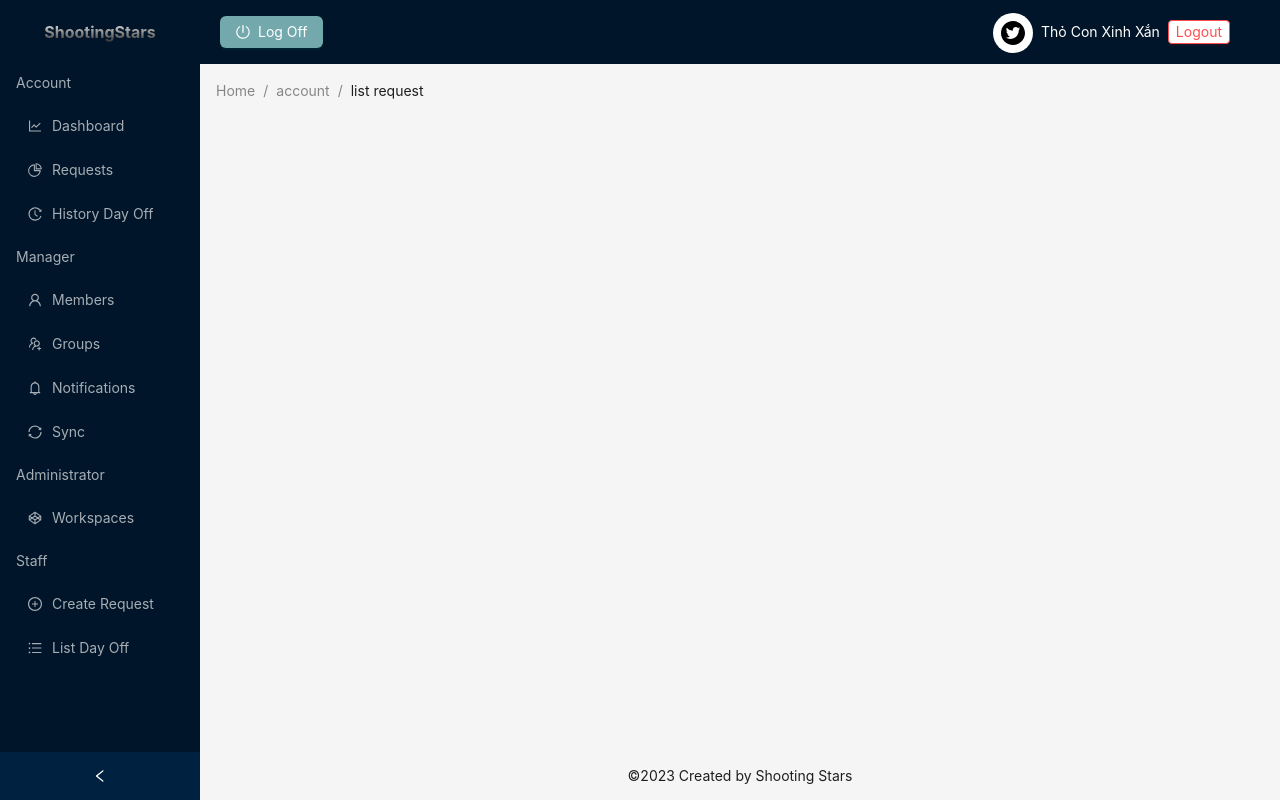
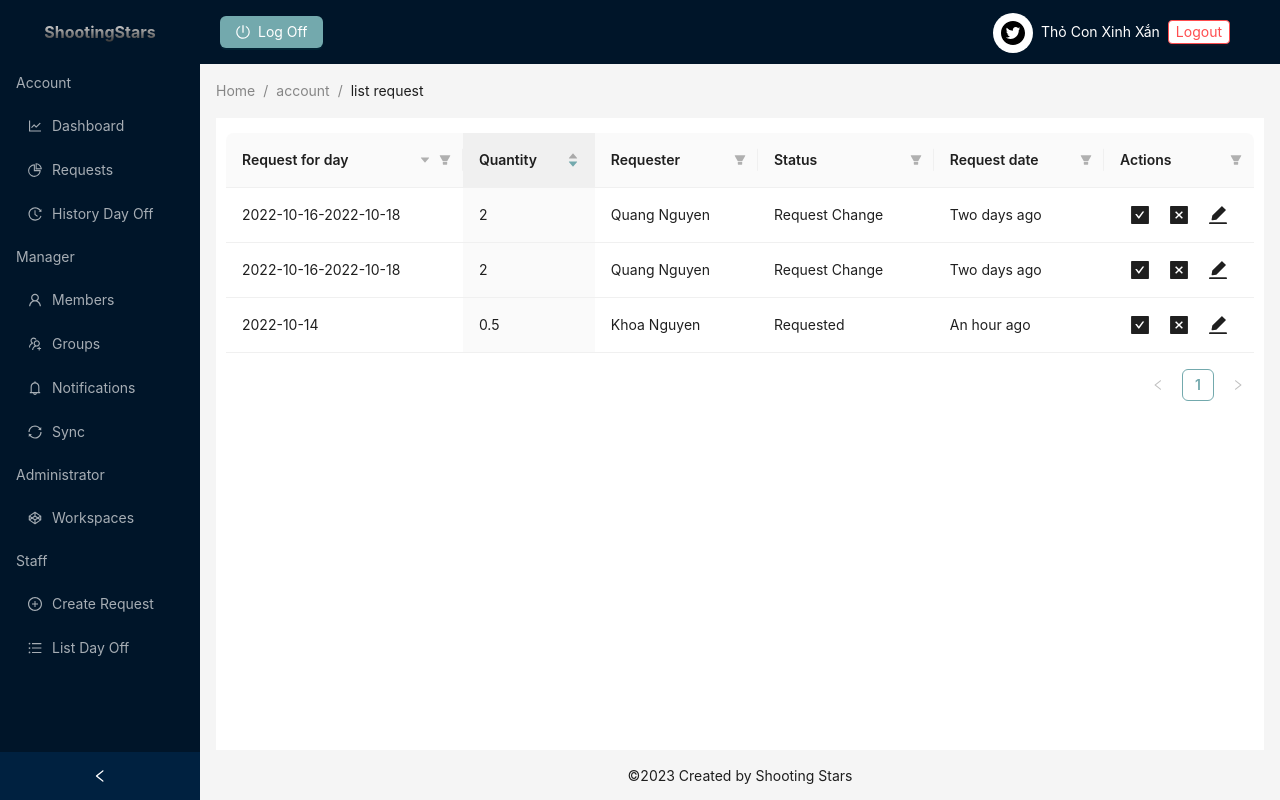
Before and after one commit to khoinguyen80/UI-code-, a React (Vite) app: page /account/list-request in a window 1280 px wide. Built offline with nearby package versions, Linux system fonts and the light colour scheme.

Commit message:
Nguyen-Feature-Create master form review request (#11)
* feat: create-form-review-request

* feat: create-form-review-request

* feat: create-master-form-review-request

* feat: create-master-form-review-request

---------

Co-authored-by: nguyendeptrai <nguyendeptrai@gmail.com>

```diff
--- a/src/App.jsx
+++ b/src/App.jsx
@@ -2,7 +2,7 @@ import MainLayouts from '@root/layouts/MainLayout'
 import { BrowserRouter, Routes, Route } from 'react-router-dom'
 import { ToastContainer } from 'react-toastify'
 import 'react-toastify/dist/ReactToastify.css'
-
+import FormReviewRequest from './pages/Account/Request/FormReviewRequest'
 import Dashboard from './pages/Dashboard/Dashboard'
 import ManagerGroupDetail from './pages/Manager/ManagerGroupDetail'
 import Notification from './pages/Manager/Notification'
@@ -39,6 +39,11 @@ export default function App() {
             element={<ManagerGroupDetail />}
             path={`manager/groups/detail`}
           />
+          <Route
+            exact
+            element={<FormReviewRequest />}
+            path='/account/list-request'
+          />
         </Routes>
       </MainLayouts>
     </BrowserRouter>
--- /dev/null
+++ b/src/layouts/FormReviewRequest.jsx
@@ -0,0 +1,129 @@
+import { Table } from 'antd'
+const columns = [
+  {
+    title: 'Request for day',
+    dataIndex: 'request_day',
+    filters: [
+      {
+        text: 'Joe',
+        value: 'Joe',
+      },
+      {
+        text: 'Jim',
+        value: 'Jim',
+      },
+      {
+        text: 'Submenu',
+        value: 'Submenu',
+        children: [
+          {
+            text: 'Green',
+            value: 'Green',
+          },
+          {
+            text: 'Black',
+            value: 'Black',
+          },
+        ],
+      },
+    ],
+    // specify the condition of filtering result
+    // here is that finding the name started with `value`
+    onFilter: (value, record) => 0 === record.request_day.indexOf(value),
+    sorter: (a, b) => a.request_day.length - b.request_day.length,
+    sortDirections: ['descend'],
+  },
+  {
+    title: 'Quantity',
+    dataIndex: 'quantity',
+    defaultSortOrder: 'descend',
+    sorter: (a, b) => a.quantity - b.quantity,
+  },
+  {
+    title: 'Requester',
+    dataIndex: 'requester',
+    filters: [
+      {
+        text: 'London',
+        value: 'London',
+      },
+      {
+        text: 'New York',
+        value: 'New York',
+      },
+    ],
+    onFilter: (value, record) => 0 === record.requester.indexOf(value),
+  },
+  {
+    title: 'Status',
+    dataIndex: 'status',
+    filters: [
+      {
+        text: 'London',
+        value: 'London',
+      },
+      {
+        text: 'New York',
+        value: 'New York',
+      },
+    ],
+    onFilter: (value, record) => 0 === record.status.indexOf(value),
+  },
+  {
+    title: 'Request date',
+    dataIndex: 'request_date',
+    filters: [
+      {
+        text: 'London',
+        value: 'London',
+      },
+      {
+        text: 'New York',
+        value: 'New York',
+      },
+    ],
+    onFilter: (value, record) => 0 === record.request_date.indexOf(value),
+  },
+  {
+    title: 'Actions',
+    dataIndex: 'actions',
+    filters: [
+      {
+        text: 'London',
+        value: 'London',
+      },
+      {
+        text: 'New York',
+        value: 'New York',
+      },
+    ],
+    onFilter: (value, record) => 0 === record.actions.indexOf(value),
+  },
+]
+const data = [
+  {
+    key: '1',
+    request_day: '2022-10-14',
+    quantity: 0.5,
+    requester: 'Khoa Nguyen',
+    status: 'Requested',
+    request_date: 'An hour ago',
+    actions: 'Create Delete Edit',
+  },
+  {
+    key: '2',
+    request_day: '2022-10-16-2022-10-18',
+    quantity: 2,
+    requester: 'Quang Nguyen',
+    status: 'Request Change',
+    request_date: 'Two days ago',
+    actions: 'Create Delete Edit',
+  },
+]
+const onChange = (pagination, filters, sorter, extra) => {
+  console.log('params', pagination, filters, sorter, extra)
+}
+const FormReviewRequest = () => (
+  <Table columns={columns} dataSource={data} onChange={onChange} />
+)
+export default FormReviewRequest
--- a/src/layouts/navigations.jsx
+++ b/src/layouts/navigations.jsx
@@ -28,9 +28,9 @@ export const navigations = [
       },
       {
         key: 3,
-        label: <Link to='/requests'>Requests</Link>,
+        label: <Link to='/account/list-request'>Requests</Link>,
         icon: <PieChartOutlined />,
-        path: 'requests',
+        path: '/account/list-request',
       },
       {
         key: 4,
--- /dev/null
+++ b/src/pages/Account/Request/FormReviewRequest.jsx
@@ -0,0 +1,167 @@
+import {
+  CheckSquareFilled,
+  CloseSquareFilled,
+  EditFilled,
+} from '@ant-design/icons'
+import ContentLayout from '@root/layouts/ContentLayout'
+import { Row, Table } from 'antd'
+const columns = [
+  {
+    title: 'Request for day',
+    dataIndex: 'request_day',
+    filters: [
+      {
+        text: 'Joe',
+        value: 'Joe',
+      },
+      {
+        text: 'Jim',
+        value: 'Jim',
+      },
+      {
+        text: 'Submenu',
+        value: 'Submenu',
+        children: [
+          {
+            text: 'Green',
+            value: 'Green',
+          },
+          {
+            text: 'Black',
+            value: 'Black',
+          },
+        ],
+      },
+    ],
+    // specify the condition of filtering result
+    // here is that finding the name started with `value`
+    onFilter: (value, record) => 0 === record.request_day.indexOf(value),
+    sorter: (a, b) => a.request_day.length - b.request_day.length,
+    sortDirections: ['descend'],
+  },
+  {
+    title: 'Quantity',
+    dataIndex: 'quantity',
+    defaultSortOrder: 'descend',
+    sorter: (a, b) => a.quantity - b.quantity,
+  },
+  {
+    title: 'Requester',
+    dataIndex: 'requester',
+    filters: [
+      {
+        text: 'London',
+        value: 'London',
+      },
+      {
+        text: 'New York',
+        value: 'New York',
+      },
+    ],
+    onFilter: (value, record) => 0 === record.requester.indexOf(value),
+  },
+  {
+    title: 'Status',
+    dataIndex: 'status',
+    filters: [
+      {
+        text: 'London',
+        value: 'London',
+      },
+      {
+        text: 'New York',
+        value: 'New York',
+      },
+    ],
+    onFilter: (value, record) => 0 === record.status.indexOf(value),
+  },
+  {
+    title: 'Request date',
+    dataIndex: 'request_date',
+    filters: [
+      {
+        text: 'London',
+        value: 'London',
+      },
+      {
+        text: 'New York',
+        value: 'New York',
+      },
+    ],
+    onFilter: (value, record) => 0 === record.request_date.indexOf(value),
+  },
+  {
+    title: 'Actions',
+    dataIndex: 'actions',
+    width: 150,
+    filters: [
+      {
+        text: 'London',
+        value: 'London',
+      },
+      {
+        text: 'New York',
+        value: 'New York',
+      },
+    ],
+    onFilter: (value, record) => 0 === record.actions.indexOf(value),
+  },
+]
+const data = [
+  {
+    key: '1',
+    request_day: '2022-10-14',
+    quantity: 0.5,
+    requester: 'Khoa Nguyen',
+    status: 'Requested',
+    request_date: 'An hour ago',
+    actions: (
+      <Row justify='space-around'>
+        <CheckSquareFilled style={{ fontSize: '20px' }} />
+        <CloseSquareFilled style={{ fontSize: '20px' }} />
+        <EditFilled style={{ fontSize: '20px' }} />
+      </Row>
+    ),
+  },
+  {
+    key: '2',
+    request_day: '2022-10-16-2022-10-18',
+    quantity: 2,
+    requester: 'Quang Nguyen',
+    status: 'Request Change',
+    request_date: 'Two days ago',
+    actions: (
+      <Row justify='space-around'>
+        <CheckSquareFilled style={{ fontSize: '20px' }} />
+        <CloseSquareFilled style={{ fontSize: '20px' }} />
+        <EditFilled style={{ fontSize: '20px' }} />
+      </Row>
+    ),
+  },
+  {
+    key: '3',
+    request_day: '2022-10-16-2022-10-18',
+    quantity: 2,
+    requester: 'Quang Nguyen',
+    status: 'Request Change',
+    request_date: 'Two days ago',
+    actions: (
+      <Row justify='space-around'>
+        <CheckSquareFilled style={{ fontSize: '20px' }} />
+        <CloseSquareFilled style={{ fontSize: '20px' }} />
+        <EditFilled style={{ fontSize: '20px' }} />
+      </Row>
+    ),
+  },
+]
+const onChange = (pagination, filters, sorter, extra) => {
+  console.log('params', pagination, filters, sorter, extra)
+}
+const FormReviewRequest = () => (
+  <>
+    <ContentLayout>
+      <Table columns={columns} dataSource={data} onChange={onChange} />
+    </ContentLayout>
+  </>
+)
+export default FormReviewRequest
--- a/src/pages/User/CreateRequest.jsx
+++ b/src/pages/User/CreateRequest.jsx
@@ -54,7 +54,7 @@ const CreateRequest = () => {
           </Form.Item>
 
           <div style={{ textAlign: 'center' }}>
-            <Button type='primary' htmlType='submit'>
+            <Button htmlType='submit' type='primary'>
               Create Request
             </Button>
           </div>
```
